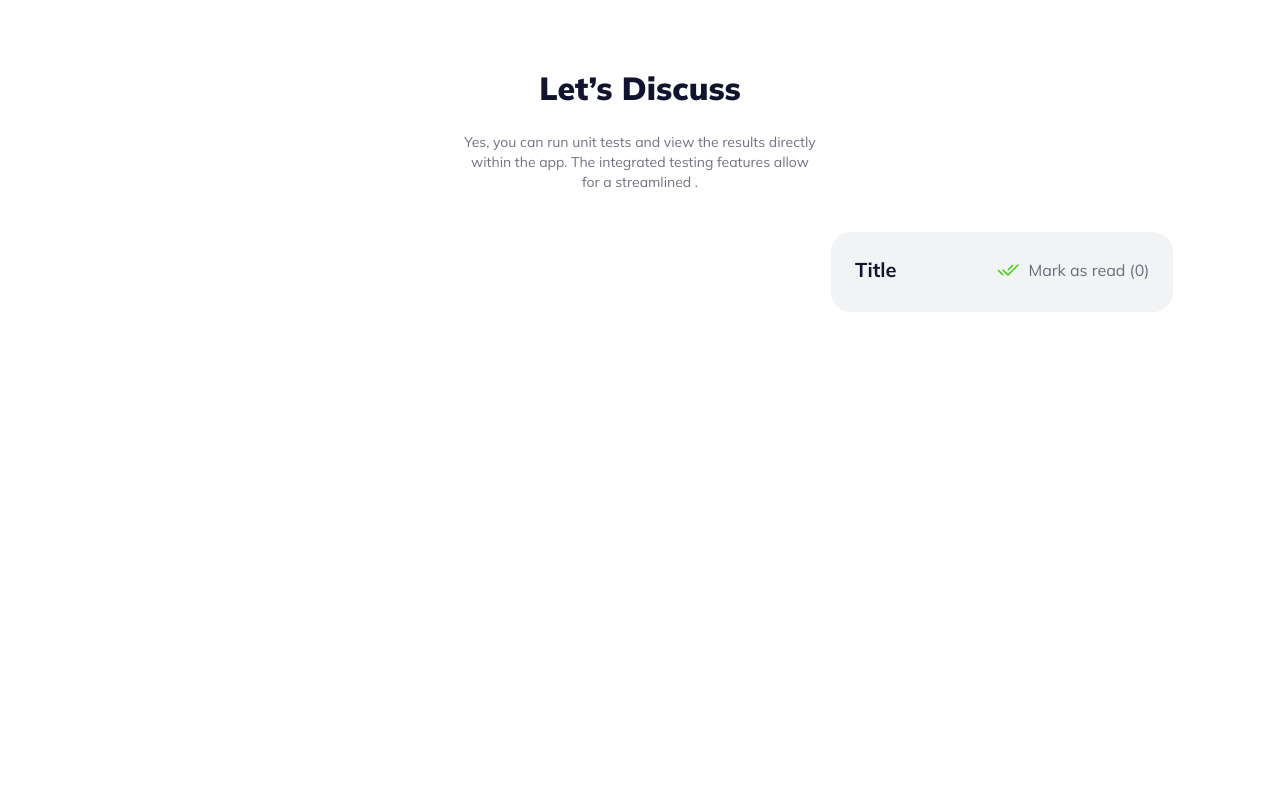
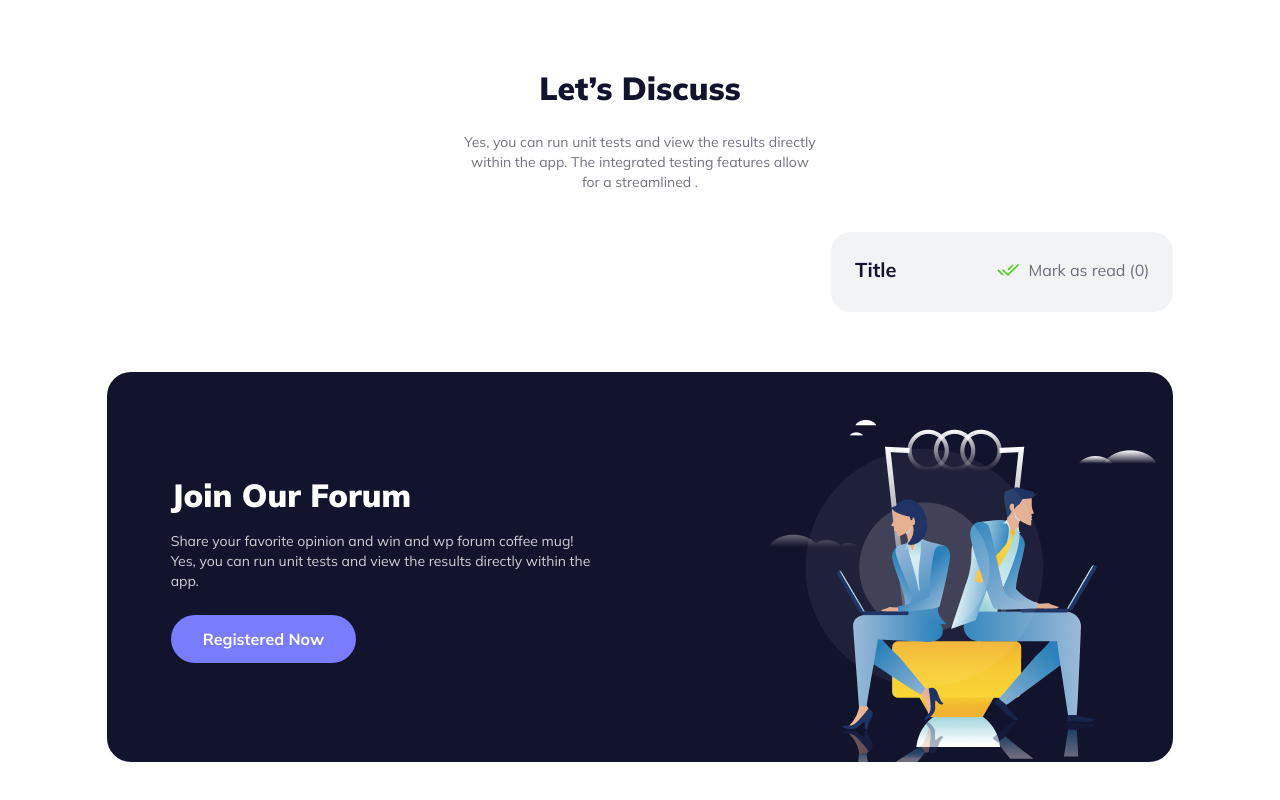
Before and after one commit to omorfarukmahfuj/alpha-forum, a plain HTML site: page index.html in a window 1280 px wide. Shown: the part 760-1560 px from the top of the page. Before the commit the page ends 1152 px from the top, so only its background shows below. Drawn offline with nearby package versions, Linux system fonts and the light colour scheme; no server answers.

Commit message:
join-our-forum section added

```diff
--- a/index.html
+++ b/index.html
@@ -112,23 +112,20 @@
   <main class="w-11/12 md:w-5/6 mx-auto my-10 md:my-20">
 
     <!-- Let's Discuss Section -->
+    <section class="mb-10 md:mb-[60px]">
       <h2 class="font-black text-[32px] text-[#12132D] text-center mb-2 md:mb-5">Let’s Discuss</h2>
-    <p class="text-sm text-[#12132D99] text-center mb-5 md:mb-10 md:w-2/6 mx-auto">Yes, you can run unit tests and view
-      the results directly within the app. The integrated testing features allow for a streamlined .</p>
+      <p class="text-sm text-[#12132D99] text-center mb-5 md:mb-10 md:w-2/6 mx-auto">Yes, you can run unit tests and
+        view the results directly within the app. The integrated testing features allow for a streamlined .</p>
 
       <!-- Spinner -->
       <div id="loading-spinner" class="flex justify-center mb-4 hidden">
         <span class="loading loading-infinity loading-lg text-[#797DFC]  w-32"></span>
       </div>
 
-
       <div class="grid grid-cols-1 md:grid-cols-12 gap-5">
         <!-- Section Left -->
         <div id="post-container" class="md:col-span-8 relative">
-
-
         </div>
-
 
         <!-- Section Right -->
         <div class="md:col-span-4 bg-[#12132D0D] px-4 pt-4 pb-1 md:px-6 md:pt-6 md:pb-3 rounded-[20px] h-fit">
@@ -140,12 +137,25 @@
               <p class="text-base text-[#12132D99] w-full">Mark as read (<span id="total-read">0</span>)</p>
             </span>
           </div>
+
           <div id="marked-card-container">
 
           </div>
         </div>
+      </div>
+    </section>
 
+    <!-- Join Our Forum Section -->
+    <section class="flex flex-col md:flex-row justify-between items-center bg-[#12132D] rounded-3xl">
+      <div class="p-8 md:p-16">
+        <h2 class="text-center md:text-left font-black text-[32px] text-white mb-2 md:mb-3">Join Our Forum</h2>
+        <p class="text-center md:text-left text-sm text-[#FFFFFFCC] mb-4 md:mb-6 md:w-5/6">Share your favorite opinion and win and wp forum coffee mug!
+          Yes, you can run unit tests and view the results directly within the app. </p>
+        <a class="w-full md:w-fit mx-auto btn font-bold text-base text-white px-8 rounded-full border-none bg-[#797DFC] hover:bg-[#5e62e4]">Registered Now</a>
       </div>
+
+      <img class="bottom-0 md:pt-12 px-4" src="images/joinforum.png" alt="">
+    </section>
 
 
   </main>
```
Lines whose indentation alone changed are shown as unchanged.
